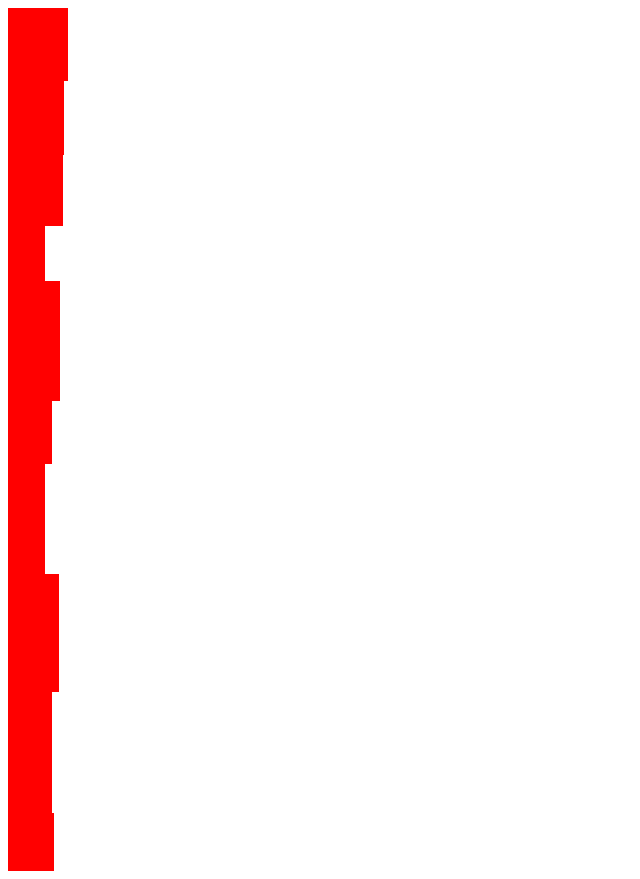
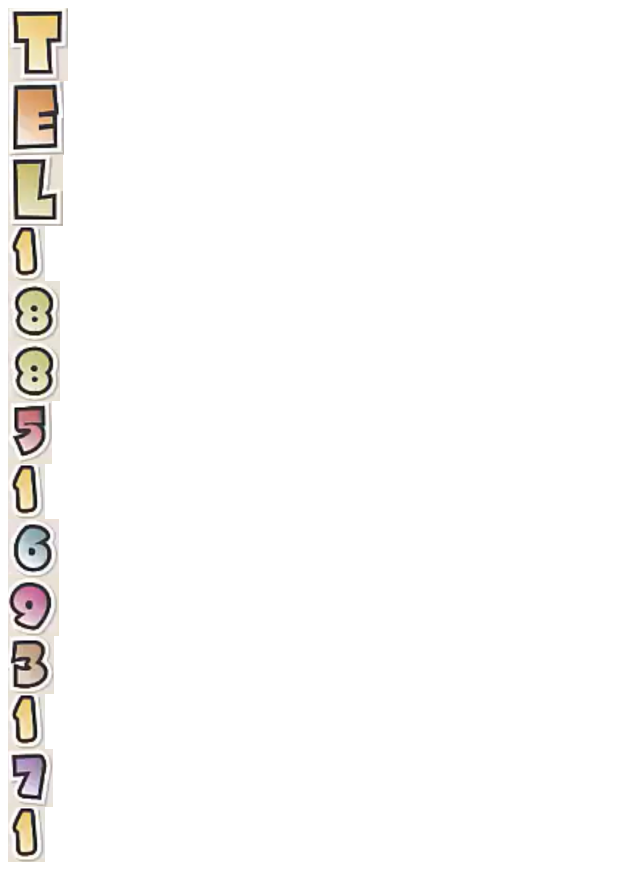
Before and after one commit to 00000023300/HomeWork, a plain HTML site: page jingling.html in a window 1280 px wide. Shown: the whole page, without its empty margins (0-640 px from the left). Drawn offline with Linux system fonts and the light colour scheme.

Commit message:
jingling.html

```diff
--- a/04.html
+++ b/jingling.html
@@ -69,14 +69,6 @@
 				background-position: -62px -329px;
 			}
 			.box9{
-				width: 37px;
-				height:55px;
-				background: red;
-				background-image: url(img/精灵图练习.PNG);
-				background-repeat: no-repeat;
-				background-position: -62px -329px;
-			}
-			.box10{
 				width: 51px;
 				height:59px;
 				background: red;
@@ -84,37 +76,45 @@
 				background-repeat: no-repeat;
 				background-position: -289px -325px;
 			}
-			.box11{
+			.box10{
 				width: 51px;
-				height:59px;
-				background: red;
-				background-image: url(img/精灵图练习.PNG);
-				background-repeat: no-repeat;
-				background-position: -289px -325px;
-			}
-			.box12{
-				width: 44px;
-				height:63px;
-				background: red;
-				background-image: url(img/精灵图练习.PNG);
-				background-repeat: no-repeat;
-				background-position: -245px -324px;
-			}
-			.box13{
-				width: 44px;
 				height:58px;
 				background: red;
 				background-image: url(img/精灵图练习.PNG);
 				background-repeat: no-repeat;
-				background-position: -98px -324px;
+				background-position: -441px -326px;
 			}
-			.box14{
+			.box11{
 				width: 46px;
 				height:58px;
 				background: red;
 				background-image: url(img/精灵图练习.PNG);
 				background-repeat: no-repeat;
 				background-position: -145px -326px;
+			}
+			.box12{
+			width: 37px;
+			height:55px;
+			background: red;
+			background-image: url(img/精灵图练习.PNG);
+			background-repeat: no-repeat;
+			background-position: -62px -329px;
+			}
+			.box13{
+				width: 45px;
+				height:58px;
+				background: red;
+				background-image: url(img/精灵图练习.PNG);
+				background-repeat: no-repeat;
+				background-position: -341px -326px;
+			}
+			.box14{
+			width: 37px;
+			height:55px;
+			background: red;
+			background-image: url(img/精灵图练习.PNG);
+			background-repeat: no-repeat;
+			background-position: -62px -329px;
 			}
 		</style>
 	</head>
```
Also changed, not shown: img/精灵图练习.PNG (added).
